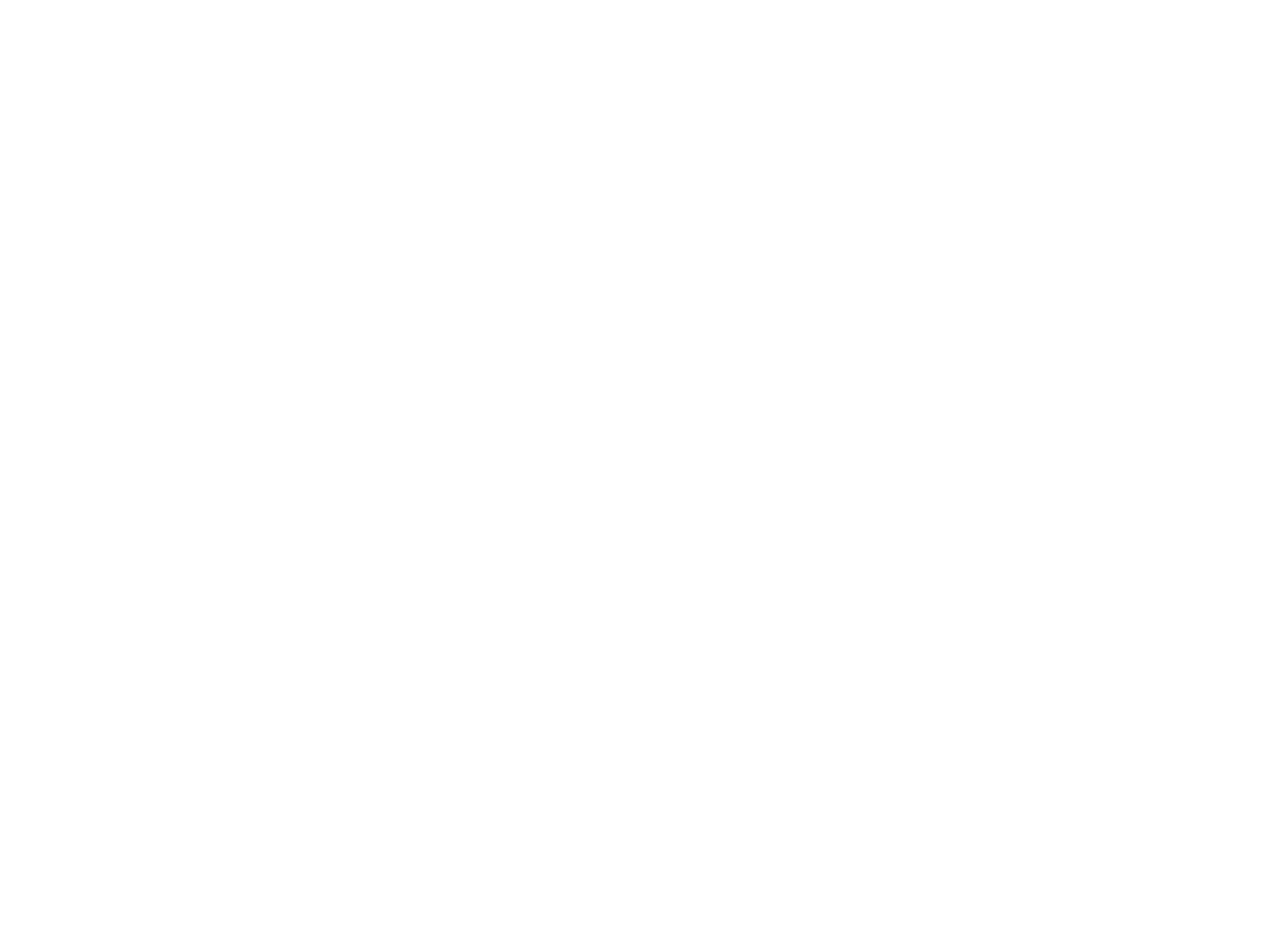
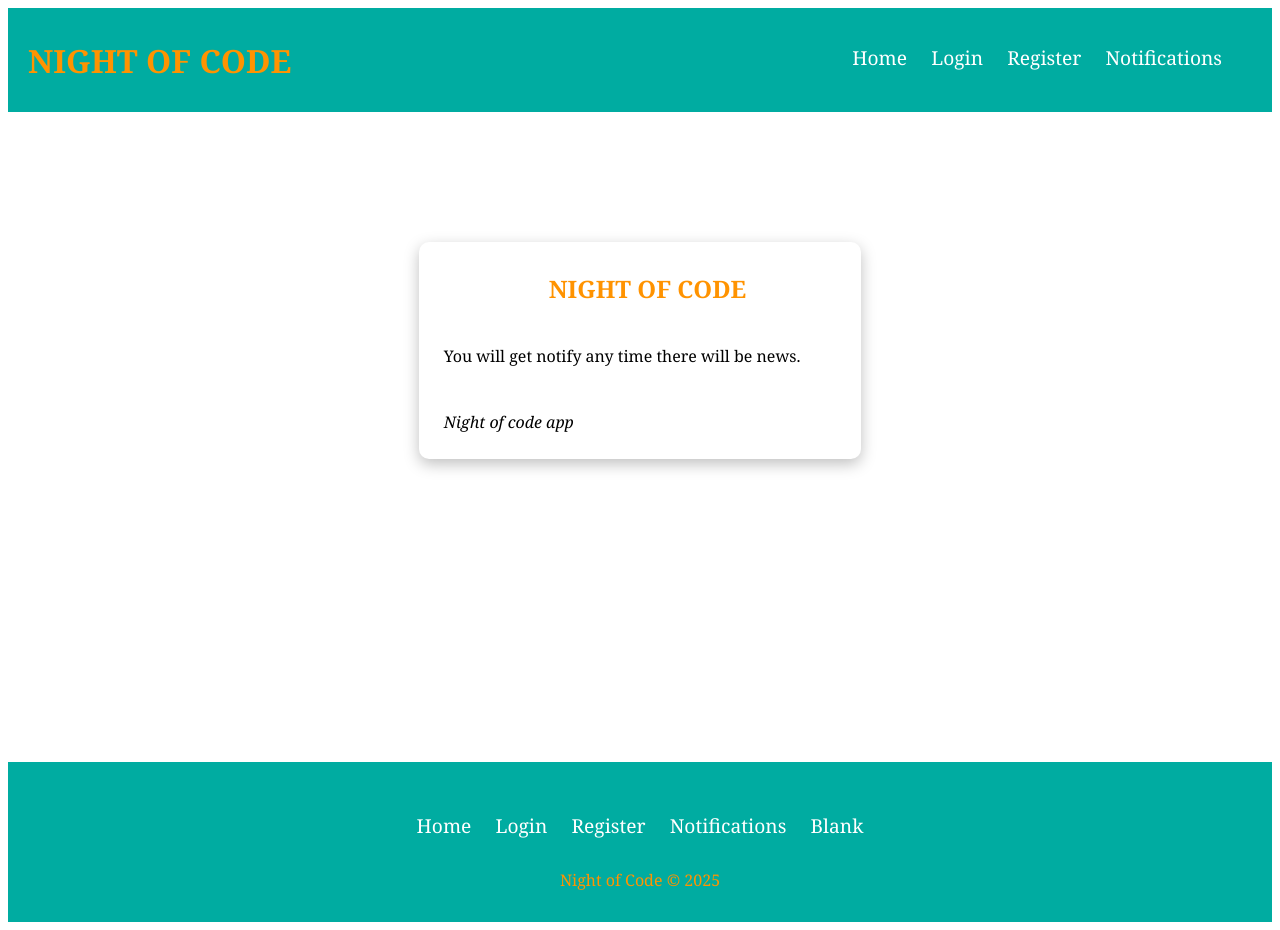
Before and after one commit to narcisseisaker/email-template, a plain HTML site: page notification-email.html in a window 1280 px wide. Before the commit the page ends 800 px from the top, so only its background shows below. Drawn offline with Linux system fonts and the light colour scheme.

Commit message:
content added on notication-email.html page

```diff
--- a/assets/stylesheets/notification.css
+++ b/assets/stylesheets/notification.css
@@ -0,0 +1,18 @@
+section{
+    background-color: #fff;
+    margin: 20px auto;
+    padding: 10px;
+    box-shadow: 0px 5px 15px rgba(0, 0, 0, 0.25);
+    border-radius: 10px;
+    margin-top: 130px;
+    width: 35%;
+    padding-left: 25px;
+
+}
+section h1{
+    text-align: center;
+    text-transform: capitalize;
+}
+span{
+    font-style: italic;
+}
--- a/notification-email.html
+++ b/notification-email.html
@@ -4,9 +4,41 @@
     <meta charset="UTF-8">
     <meta name="viewport" content="width=device-width, initial-scale=1.0">
     <link rel="stylesheet" href="/assets/stylesheets/notification.css">
-    <title>Notification Email</title>
+    <link rel="stylesheet" href="/assets/stylesheets/style.css">
+    <title>Welcome Register Email</title>
 </head>
 <body>
+ <header>
+        <h1> Night Of Code</h1>
+        <nav>
+            <a href="#">Home</a>
+            <a href="welcome-login.html">Login</a>
+            <a href="welcome-register.html">Register</a>
+            <a href="notification-email.html">Notifications</a>
+            <!-- <a href="blank-email.html">Blank</a> -->
+        </nav>
+     </header>
+     <main>
 
+
+    <section>
+     <h1>NIGHT OF CODE</h1>
+     <p>
+       You will get notify any time there will be news. <br><br><br>
+
+       <span>Night of code app</span>
+    </p>
+    </section>
+     </main>
+     <footer>
+       <nav>
+            <a href="#">Home</a>
+            <a href="welcome-login.html">Login</a>
+            <a href="welcome-register.html">Register</a>
+            <a href="notification-email.html">Notifications</a>
+            <a href="blank-email.html">Blank</a>
+        </nav>
+        <small>Night of Code &copy 2025</small>
+     </footer>
 </body>
 </html>
```
